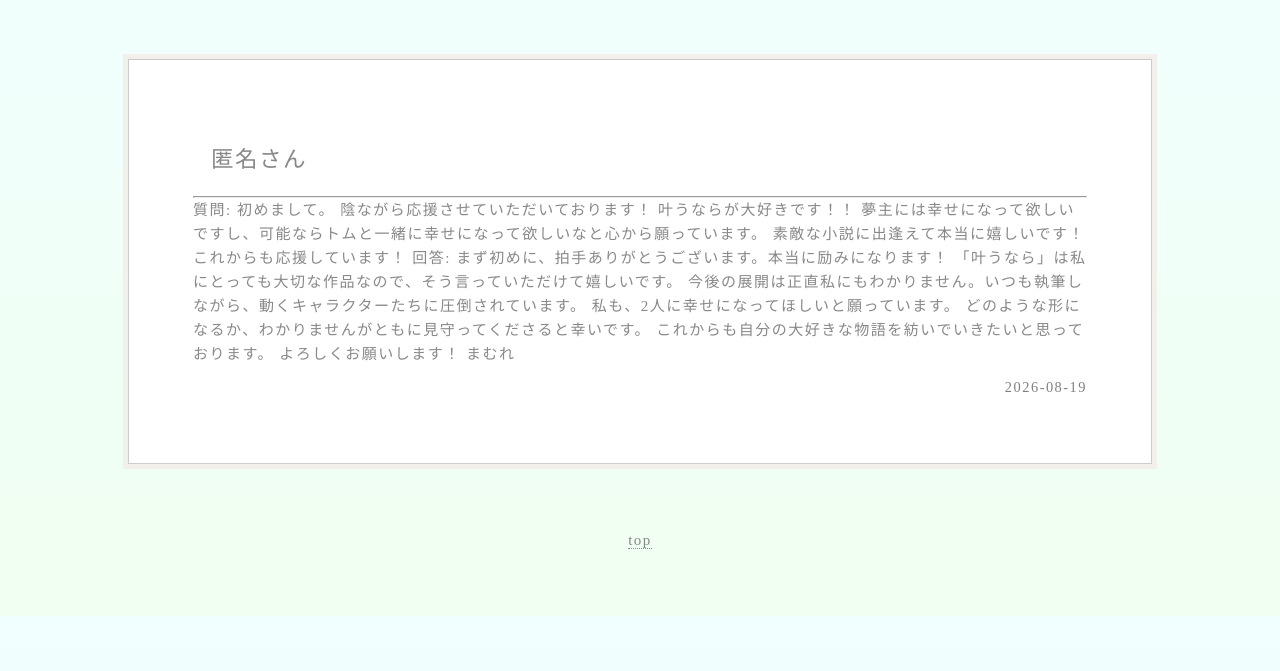
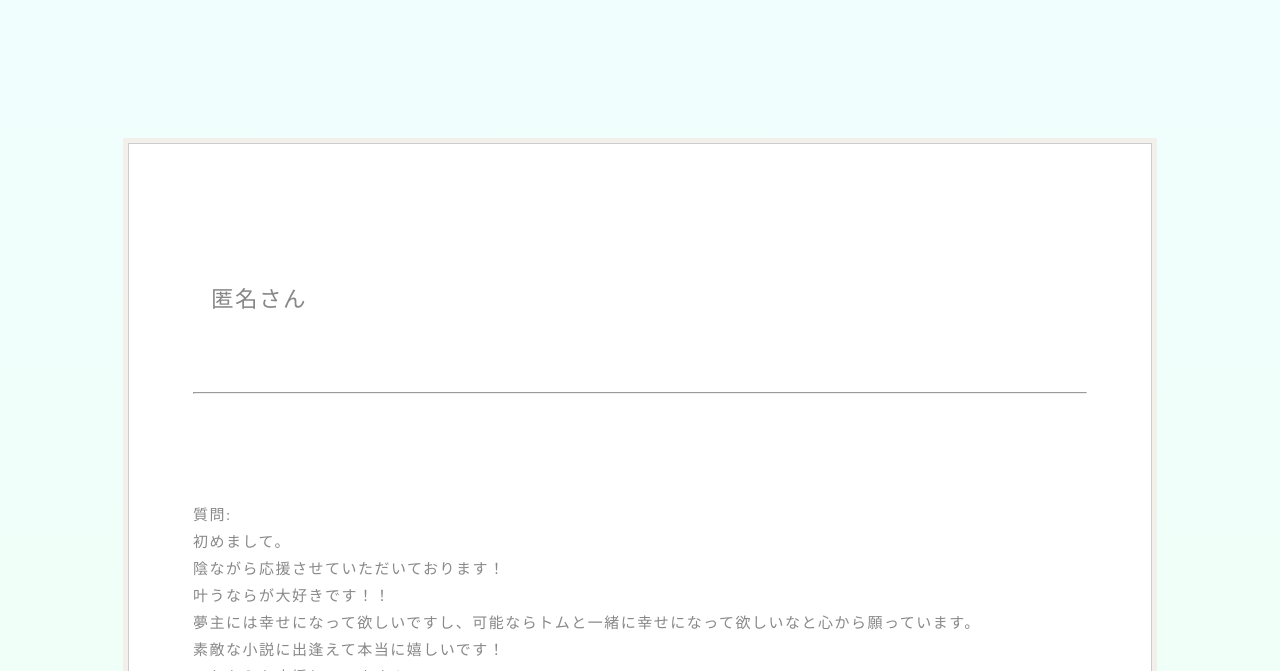
Before and after one commit to baum-knknkny/Baum, a website: page HTML/res.html in a window 1280 px wide. Shown: the part 129-800 px from the top of the page. Drawn offline with Linux system fonts and the light colour scheme.

```diff
--- a/CSS/Style.css
+++ b/CSS/Style.css
@@ -336,6 +336,12 @@
     margin-top:20px;
 }
 
+#resList{
+    white-space:pre-wrap;
+    line-height:1.8;
+    margin-top:20px;
+}
+
 .admin textarea{
   width: 100%;
   height: 300px;
--- a/js/res.js
+++ b/js/res.js
@@ -19,11 +19,11 @@
             parts[2];
         list.innerHTML +=
         `
-        <div class="updateBox">
+        <div class="resBox">
             <h3>${item.title}</h3>
             <hr>
             <p>${content}</p>
-            <div class="updateDate">
+            <div class="resDate">
                 ${item.date}
             </div>
         </div>
```
